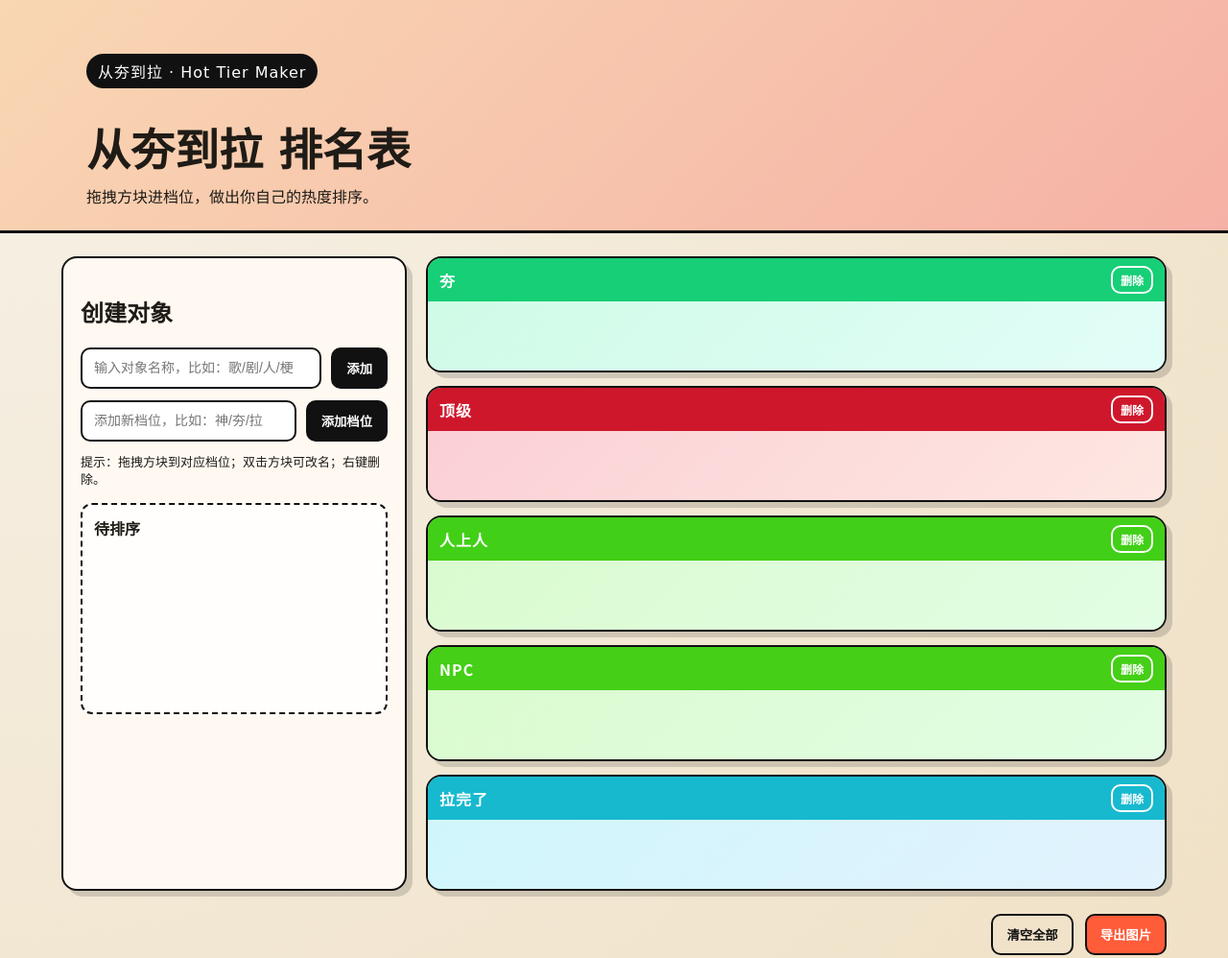
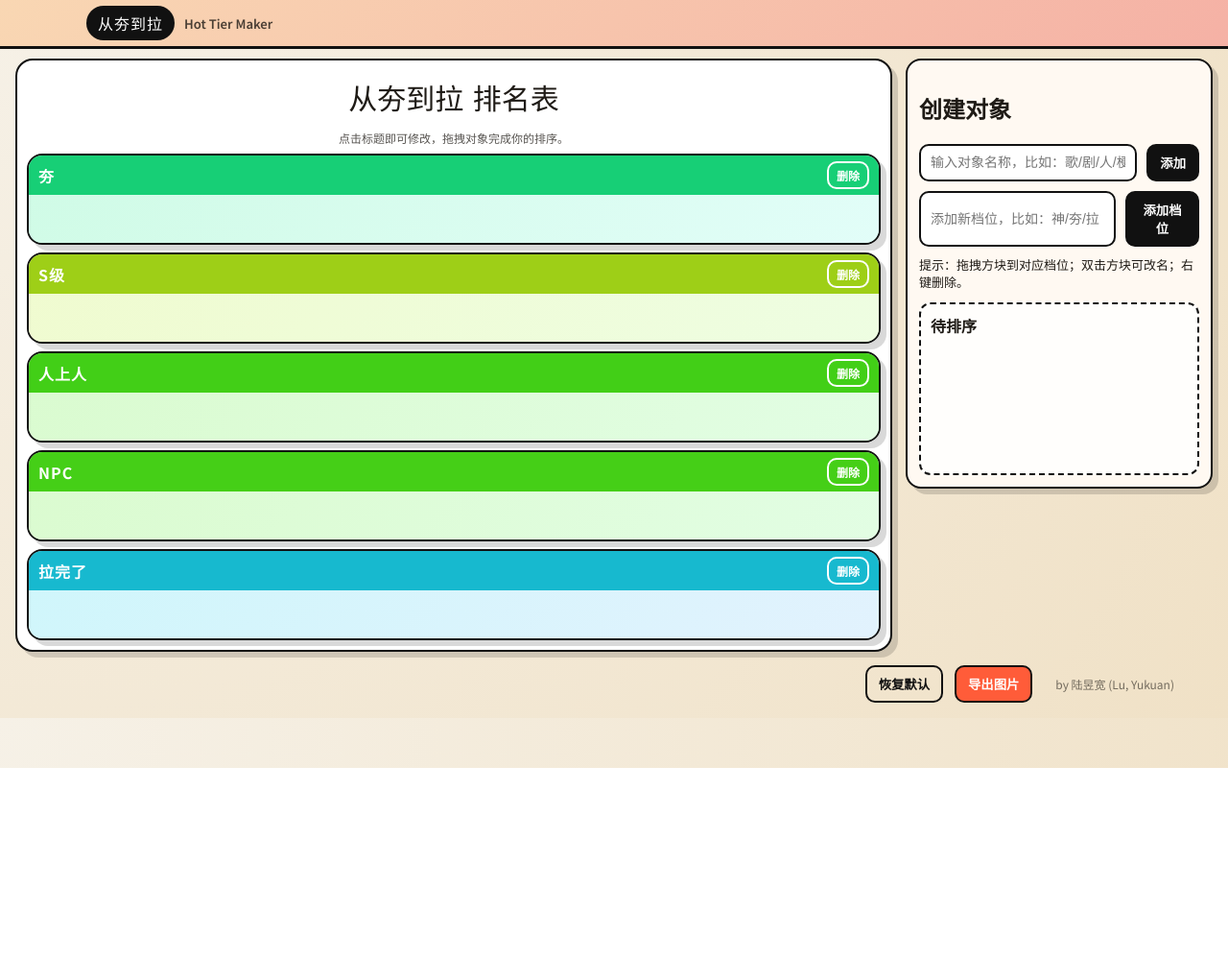
Before and after one commit to LYK-love/Tier-List, a plain HTML site: page index.html in a window 1280 px wide. Shown: the whole page at 96% size. After the commit the page ends 800 px from the top, so only its background shows below. Drawn offline with nearby package versions, Linux system fonts and the light colour scheme; a web font is replaced by a local one.

Commit message:
feat: great refactorization

```diff
--- a/app.js
+++ b/app.js
@@ -3,13 +3,17 @@ const itemInput = document.getElementById("item-input");
 const addItemBtn = document.getElementById("add-item");
 const tierInput = document.getElementById("tier-input");
 const addTierBtn = document.getElementById("add-tier");
-const clearAllBtn = document.getElementById("clear-all");
+const resetAllBtn = document.getElementById("reset-all");
 const exportBtn = document.getElementById("export");
+const boardRows = document.getElementById("board-rows");
+const boardTitle = document.getElementById("board-title");
 
 const STORAGE_KEY = "hot-tier-maker-v1";
+const DEFAULT_TITLE = "从夯到拉 排名表";
 
 let dragItem = null;
-const DEFAULT_TIERS = ["夯", "顶级", "人上人", "NPC", "拉完了"];
+let dragTier = null;
+const DEFAULT_TIERS = ["夯", "S级", "人上人", "NPC", "拉完了"];
 
 function hashString(text) {
   let hash = 0;
@@ -87,6 +91,7 @@ function makeCard(label) {
 
 function setupDropZone(zone) {
   zone.addEventListener("dragover", (event) => {
+    if (dragTier) return;
     event.preventDefault();
     zone.classList.add("drop-hover");
   });
@@ -96,6 +101,7 @@ function setupDropZone(zone) {
   });
 
   zone.addEventListener("drop", (event) => {
+    if (dragTier) return;
     event.preventDefault();
     zone.classList.remove("drop-hover");
     if (dragItem) {
@@ -117,6 +123,7 @@ function createTier(name) {
   const tier = document.createElement("div");
   tier.className = "tier";
   tier.dataset.tier = name;
+  tier.draggable = true;
 
   const label = document.createElement("div");
   label.className = "tier-label";
@@ -146,6 +153,17 @@ function createTier(name) {
 
   tier.appendChild(label);
   tier.appendChild(drop);
+  tier.addEventListener("dragstart", (event) => {
+    if (event.target !== tier) return;
+    dragTier = tier;
+    tier.classList.add("tier-dragging");
+    event.dataTransfer?.setData("text/plain", "tier");
+  });
+  tier.addEventListener("dragend", () => {
+    dragTier = null;
+    tier.classList.remove("tier-dragging");
+    saveState();
+  });
   setupDropZone(drop);
   applyTierColors(tier);
 
@@ -156,13 +174,13 @@ function addTier() {
   const name = tierInput.value.trim();
   if (!name) return;
 
-  const board = document.querySelector(".board");
-  board.appendChild(createTier(name));
+  boardRows.appendChild(createTier(name));
   tierInput.value = "";
   saveState();
 }
 
 function serialize() {
+  const title = boardTitle?.textContent?.trim() || DEFAULT_TITLE;
   const tiers = Array.from(document.querySelectorAll(".tier")).map((tier) => {
     const name = tier.dataset.tier || tier.querySelector(".tier-label")?.textContent || "";
     const items = Array.from(tier.querySelectorAll(".card")).map((card) => card.textContent);
@@ -170,21 +188,23 @@ function serialize() {
   });
 
   const poolItems = Array.from(pool.querySelectorAll(".card")).map((card) => card.textContent);
-  return { tiers, pool: poolItems };
+  return { title, tiers, pool: poolItems };
 }
 
 function restore(data) {
   if (!data || !Array.isArray(data.tiers)) return false;
   if (data.tiers.length === 0) return false;
 
-  const board = document.querySelector(".board");
-  board.innerHTML = "";
+  boardRows.innerHTML = "";
   pool.querySelectorAll(".card").forEach((card) => card.remove());
+  if (boardTitle) {
+    boardTitle.textContent = (data.title || DEFAULT_TITLE).trim();
+  }
 
   data.tiers.forEach((tierData) => {
     const tier = createTier(tierData.name);
     const drop = tier.querySelector(".tier-drop");
-    board.appendChild(tier);
+    boardRows.appendChild(tier);
 
     if (Array.isArray(tierData.items)) {
       tierData.items.forEach((item) => {
@@ -221,8 +241,7 @@ function loadState() {
 
 function ensureDefaults() {
   if (document.querySelectorAll(".tier").length === 0) {
-    const board = document.querySelector(".board");
-    DEFAULT_TIERS.forEach((name) => board.appendChild(createTier(name)));
+    DEFAULT_TIERS.forEach((name) => boardRows.appendChild(createTier(name)));
   }
 }
 
@@ -236,11 +255,31 @@ tierInput.addEventListener("keydown", (event) => {
   if (event.key === "Enter") addTier();
 });
 
-clearAllBtn.addEventListener("click", () => {
-  if (!confirm("清空所有对象？")) return;
-  document.querySelectorAll(".card").forEach((card) => card.remove());
-  saveState();
-});
+if (boardTitle) {
+  boardTitle.addEventListener("input", () => {
+    saveState();
+  });
+  boardTitle.addEventListener("keydown", (event) => {
+    if (event.key === "Enter") {
+      event.preventDefault();
+      boardTitle.blur();
+    }
+  });
+  boardTitle.addEventListener("blur", () => {
+    if (!boardTitle.textContent.trim()) {
+      boardTitle.textContent = DEFAULT_TITLE;
+      saveState();
+    }
+  });
+}
+
+if (resetAllBtn) {
+  resetAllBtn.addEventListener("click", () => {
+    if (!confirm("恢复默认档位与标题，并清空所有对象？")) return;
+    localStorage.removeItem(STORAGE_KEY);
+    window.location.reload();
+  });
+}
 
 exportBtn.addEventListener("click", async () => {
   if (typeof html2canvas === "undefined") {
@@ -248,20 +287,46 @@ exportBtn.addEventListener("click", async () => {
     return;
   }
 
-  const board = document.querySelector(".board");
+  const board = document.getElementById("board-canvas") || document.querySelector(".board");
   const canvas = await html2canvas(board, {
-    backgroundColor: null,
+    backgroundColor: "#ffffff",
     scale: window.devicePixelRatio || 2,
+    ignoreElements: (element) => element.classList?.contains("no-export"),
   });
 
   const link = document.createElement("a");
-  link.download = "从夯到拉-排名表.png";
+  const rawTitle = boardTitle?.textContent?.trim() || DEFAULT_TITLE;
+  const safeTitle = rawTitle.replace(/[\\/:*?"<>|]/g, "_").slice(0, 80);
+  link.download = `${safeTitle || "从夯到拉-排名表"}.png`;
   link.href = canvas.toDataURL("image/png");
   link.click();
 });
 
 setupDropZone(pool);
 
+if (boardRows) {
+  boardRows.addEventListener("dragover", (event) => {
+    if (!dragTier) return;
+    event.preventDefault();
+    const after = Array.from(boardRows.querySelectorAll(".tier:not(.tier-dragging)")).find((node) => {
+      const box = node.getBoundingClientRect();
+      return event.clientY < box.top + box.height / 2;
+    });
+    if (after) {
+      boardRows.insertBefore(dragTier, after);
+    } else {
+      boardRows.appendChild(dragTier);
+    }
+  });
+  boardRows.addEventListener("drop", (event) => {
+    if (!dragTier) return;
+    event.preventDefault();
+    dragTier.classList.remove("tier-dragging");
+    dragTier = null;
+    saveState();
+  });
+}
+
 if (!loadState()) {
   ensureDefaults();
   saveState();
--- a/index.html
+++ b/index.html
@@ -12,14 +12,25 @@
 <body>
   <header class="hero">
     <div class="hero-inner">
-      <p class="tag">从夯到拉 · Hot Tier Maker</p>
-      <h1>从夯到拉 排名表</h1>
-      <p class="sub">拖拽方块进档位，做出你自己的热度排序。</p>
+      <div class="brand">
+        <span class="tag">从夯到拉</span>
+        <span class="brand-sub">Hot Tier Maker</span>
+      </div>
     </div>
   </header>
 
   <main class="layout">
-    <section class="panel">
+    <section class="board-area" id="board-canvas" aria-label="从夯到拉排名表">
+      <div class="board-title-section">
+      <div id="board-title" class="board-title" contenteditable="true" spellcheck="false" aria-label="排名表标题">从夯到拉 排名表</div>
+      <p class="board-sub no-export">点击标题即可修改，拖拽对象完成你的排序。</p>
+    </div>
+      <section class="board" aria-label="排名表档位">
+        <div class="board-rows" id="board-rows"></div>
+      </section>
+    </section>
+
+    <aside class="panel">
       <h2>创建对象</h2>
       <div class="field-row">
         <input id="item-input" type="text" placeholder="输入对象名称，比如：歌/剧/人/梗" />
@@ -36,14 +47,13 @@
       <div class="pool" id="pool" aria-label="未排序对象">
         <div class="pool-title">待排序</div>
       </div>
-    </section>
-
-    <section class="board" aria-label="从夯到拉排名表"></section>
+    </aside>
   </main>
 
   <footer class="footer">
-    <button id="clear-all" class="ghost">清空全部</button>
+    <button id="reset-all" class="ghost">恢复默认</button>
     <button id="export" class="primary">导出图片</button>
+    <a class="author" href="mailto:lyk1037400635@gmail.com">by 陆昱宽 (Lu, Yukuan)</a>
   </footer>
 
   <script src="https://cdn.jsdelivr.net/npm/html2canvas@1.4.1/dist/html2canvas.min.js"></script>
--- a/styles.css
+++ b/styles.css
@@ -20,7 +20,7 @@ body {
 }
 
 .hero {
-  padding: 40px 20px 24px;
+  padding: 6px 16px;
   background: linear-gradient(135deg, #f9d7b3, #f5b1a5);
   border-bottom: 3px solid #111;
 }
@@ -28,6 +28,10 @@ body {
 .hero-inner {
   max-width: 1100px;
   margin: 0 auto;
+  display: flex;
+  align-items: center;
+  justify-content: space-between;
+  gap: 16px;
 }
 
 .tag {
@@ -40,44 +44,47 @@ body {
   letter-spacing: 1px;
 }
 
-h1 {
-  font-family: "ZCOOL KuaiLe", cursive;
-  font-size: clamp(30px, 4vw, 46px);
-  margin: 12px 0 6px;
+.brand {
+  display: flex;
+  align-items: center;
+  gap: 10px;
 }
 
-.sub {
-  margin: 0;
-  font-size: 16px;
+.brand-sub {
+  font-size: 13px;
+  font-weight: 600;
+  opacity: 0.8;
 }
 
 .layout {
   display: grid;
-  grid-template-columns: minmax(260px, 360px) 1fr;
-  gap: 20px;
-  padding: 24px;
-  max-width: 1200px;
+  grid-template-columns: 1fr minmax(260px, 320px);
+  gap: 14px;
+  padding: 10px 16px 14px;
+  max-width: 1300px;
   margin: 0 auto;
+  align-items: start;
 }
 
 .panel {
   background: var(--card);
   border: 2px solid #111;
   box-shadow: 6px 6px 0 var(--shadow);
-  padding: 18px;
+  padding: 12px;
   border-radius: 16px;
-  min-height: 520px;
+  position: sticky;
+  top: 10px;
 }
 
 .field-row {
   display: flex;
   gap: 10px;
-  margin-bottom: 12px;
+  margin-bottom: 10px;
 }
 
 input {
   flex: 1;
-  padding: 10px 12px;
+  padding: 8px 10px;
   border: 2px solid #111;
   border-radius: 10px;
   font-size: 14px;
@@ -88,7 +95,7 @@ button {
   border: 2px solid #111;
   background: #111;
   color: #fff;
-  padding: 10px 14px;
+  padding: 8px 12px;
   border-radius: 10px;
   cursor: pointer;
   font-weight: 600;
@@ -110,17 +117,17 @@ button.primary {
 .hint {
   font-size: 13px;
   line-height: 1.4;
-  margin-bottom: 16px;
+  margin-bottom: 12px;
 }
 
 .pool {
   border: 2px dashed #111;
   border-radius: 12px;
-  min-height: 220px;
-  padding: 12px;
+  min-height: 180px;
+  padding: 10px;
   display: grid;
   grid-template-columns: repeat(auto-fill, minmax(90px, 1fr));
-  gap: 10px;
+  gap: 8px;
   background: #fffefc;
 }
 
@@ -130,9 +137,52 @@ button.primary {
   margin-bottom: 6px;
 }
 
+.board-area {
+  display: grid;
+  gap: 8px;
+  background: #fff;
+  border: 2px solid #111;
+  border-radius: 18px;
+  padding: 10px;
+  box-shadow: 6px 6px 0 var(--shadow);
+}
+
 .board {
   display: grid;
-  gap: 14px;
+  gap: 8px;
+}
+
+.board-title-section {
+  display: grid;
+  gap: 6px;
+  text-align: center;
+}
+
+.board-title {
+  font-family: "ZCOOL KuaiLe", cursive;
+  font-size: clamp(20px, 2.8vw, 30px);
+  outline: none;
+  padding: 4px 6px;
+  border: 2px dashed transparent;
+  border-radius: 10px;
+  display: inline-block;
+  margin: 0 auto;
+}
+
+.board-title:focus {
+  border-color: #111;
+  background: #fff8ef;
+}
+
+.board-sub {
+  margin: 0;
+  font-size: 12px;
+  opacity: 0.75;
+}
+
+.board-rows {
+  display: grid;
+  gap: 8px;
 }
 
 .tier {
@@ -144,7 +194,7 @@ button.primary {
 }
 
 .tier-label {
-  padding: 8px 12px;
+  padding: 6px 10px;
   background: var(--tier-accent, #111);
   color: #fff;
   font-weight: 700;
@@ -174,19 +224,24 @@ button.primary {
 }
 
 .tier-drop {
-  min-height: 72px;
-  padding: 8px;
+  min-height: 50px;
+  padding: 5px;
   display: grid;
   grid-template-columns: repeat(auto-fill, minmax(90px, 1fr));
-  gap: 8px;
+  gap: 6px;
   background: var(--tier-bg, linear-gradient(135deg, #ffe9c7, #fff4de));
+}
+
+.tier-dragging {
+  opacity: 0.75;
+  transform: translateY(1px);
 }
 
 .card {
   background: #fff;
   border: 2px solid #111;
   border-radius: 10px;
-  padding: 8px;
+  padding: 6px;
   text-align: center;
   font-weight: 600;
   cursor: grab;
@@ -211,11 +266,24 @@ button.primary {
 
 .footer {
   max-width: 1200px;
-  margin: 0 auto 28px;
-  padding: 0 24px;
+  margin: 0 auto 16px;
+  padding: 0 16px;
   display: flex;
   gap: 12px;
   justify-content: flex-end;
+  align-items: center;
+}
+
+.author {
+  font-size: 12px;
+  opacity: 0.6;
+  margin-left: 12px;
+  color: inherit;
+  text-decoration: none;
+}
+
+.author:hover {
+  opacity: 0.9;
 }
 
 @media (max-width: 900px) {
@@ -224,7 +292,7 @@ button.primary {
   }
 
   .panel {
-    min-height: unset;
+    position: static;
   }
 
   .footer {
```
Also changed, not shown: 3 other files.
